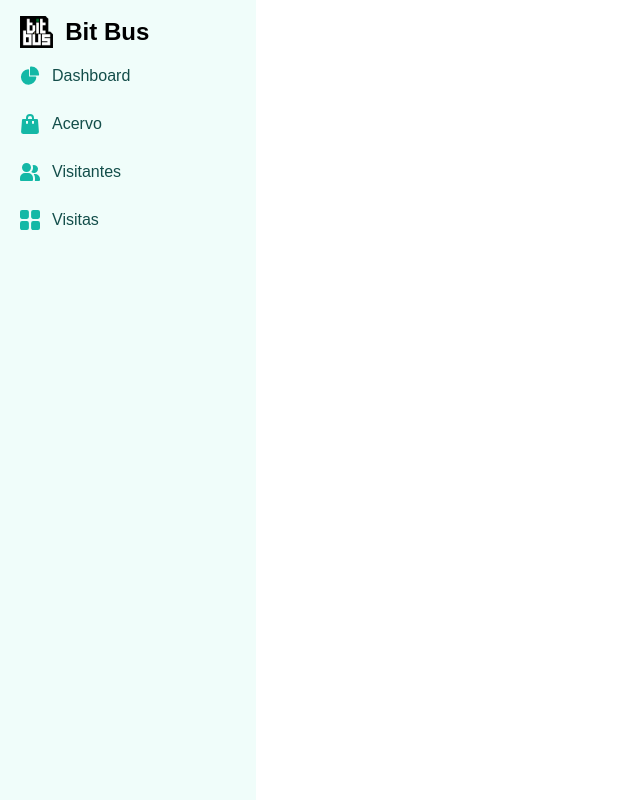
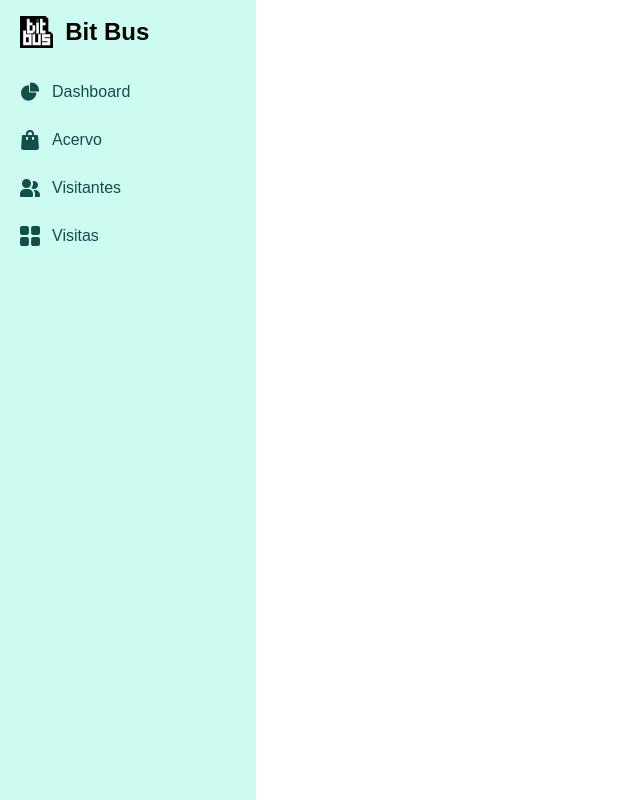
Before and after one commit to RicardoMBregalda/acervo-bitbus, a Vue app in the folder bitbus-frontend/: page / in a window 1280 px wide. Shown: the whole page, without its empty margins (0-640 px from the left). Built offline with nearby package versions, Linux system fonts and the light colour scheme.

Commit message:
pequeno ajuste de cor

```diff
--- a/bitbus-frontend/src/components/Sidebar.vue
+++ b/bitbus-frontend/src/components/Sidebar.vue
@@ -4,7 +4,7 @@
     <aside id="default-sidebar"
         class="fixed top-0 left-0 z-40 w-64 h-screen transition-transform -translate-x-full sm:translate-x-0"
         aria-label="Sidebar">
-        <div class="h-full px-3 py-4 overflow-y-auto bg-teal-50 dark:bg-teal-800">
+        <div class="h-full px-3 py-4  overflow-y-auto bg-teal-100 dark:bg-teal-950">
             <ul class="space-y-2 font-medium">
                 <router-link to="/" class="flex ms-2 md:me-24">
                     <img src="../assets/logo-bitbus_3.png" class="h-8 me-3" alt="Bit Bus Logo" />
@@ -13,8 +13,8 @@
                 </router-link>
                 <li>
                     <router-link to="/"
-                        class="flex items-center p-2 text-teal-900 rounded-lg dark:text-white hover:bg-teal-100 dark:hover:bg-teal-700 group">
-                        <svg class="w-5 h-5 text-teal-500 transition duration-75 dark:text-teal-400 group-hover:text-teal-900 dark:group-hover:text-white"
+                        class="mt-6 flex items-center p-2 text-teal-900 rounded-lg dark:text-white hover:bg-teal-200 dark:hover:bg-teal-800 group">
+                        <svg class="w-5 h-5 text-teal-900 transition duration-75 dark:text-teal-400 group-hover:text-teal-950 dark:group-hover:text-teal-200"
                             aria-hidden="true" xmlns="http://www.w3.org/2000/svg" fill="currentColor"
                             viewBox="0 0 22 21">
                             <path
@@ -27,8 +27,8 @@
                 </li>
                 <li>
                     <router-link to="/acervo/index"
-                        class="flex items-center p-2 text-teal-900 rounded-lg dark:text-white hover:bg-teal-100 dark:hover:bg-teal-700 group">
-                        <svg class="flex-shrink-0 w-5 h-5 text-teal-500 transition duration-75 dark:text-teal-400 group-hover:text-teal-900 dark:group-hover:text-white"
+                        class="flex items-center p-2 text-teal-900 rounded-lg dark:text-white hover:bg-teal-200 dark:hover:bg-teal-800 group">
+                        <svg class="flex-shrink-0 w-5 h-5 text-teal-900 transition duration-75 dark:text-teal-400 group-hover:text-teal-950 dark:group-hover:text-teal-200"
                             aria-hidden="true" xmlns="http://www.w3.org/2000/svg" fill="currentColor"
                             viewBox="0 0 18 20">
                             <path
@@ -39,8 +39,8 @@
                 </li>
                 <li>
                     <router-link to="/visitante/index"
-                        class="flex items-center p-2 text-teal-900 rounded-lg dark:text-white hover:bg-teal-100 dark:hover:bg-teal-700 group">
-                        <svg class="flex-shrink-0 w-5 h-5 text-teal-500 transition duration-75 dark:text-teal-400 group-hover:text-teal-900 dark:group-hover:text-white"
+                        class="flex items-center p-2 text-teal-900 rounded-lg dark:text-white hover:bg-teal-200 dark:hover:bg-teal-800 group">
+                        <svg class="flex-shrink-0 w-5 h-5 text-teal-900 transition duration-75 dark:text-teal-400 group-hover:text-teal-950 dark:group-hover:text-teal-200"
                             aria-hidden="true" xmlns="http://www.w3.org/2000/svg" fill="currentColor"
                             viewBox="0 0 20 18">
                             <path
@@ -51,8 +51,8 @@
                 </li>
                 <li>
                     <router-link to="/visita/index"
-                        class="flex items-center p-2 text-teal-900 rounded-lg dark:text-white hover:bg-teal-100 dark:hover:bg-teal-700 group">
-                        <svg class="flex-shrink-0 w-5 h-5 text-teal-500 transition duration-75 dark:text-teal-400 group-hover:text-teal-900 dark:group-hover:text-white"
+                        class="flex items-center p-2 text-teal-900 rounded-lg dark:text-white hover:bg-teal-200 dark:hover:bg-teal-800 group">
+                        <svg class="flex-shrink-0 w-5 h-5 text-teal-900 transition duration-75 dark:text-teal-400 group-hover:text-teal-950 dark:group-hover:text-teal-200"
                             aria-hidden="true" xmlns="http://www.w3.org/2000/svg" fill="currentColor"
                             viewBox="0 0 18 18">
                             <path
```
